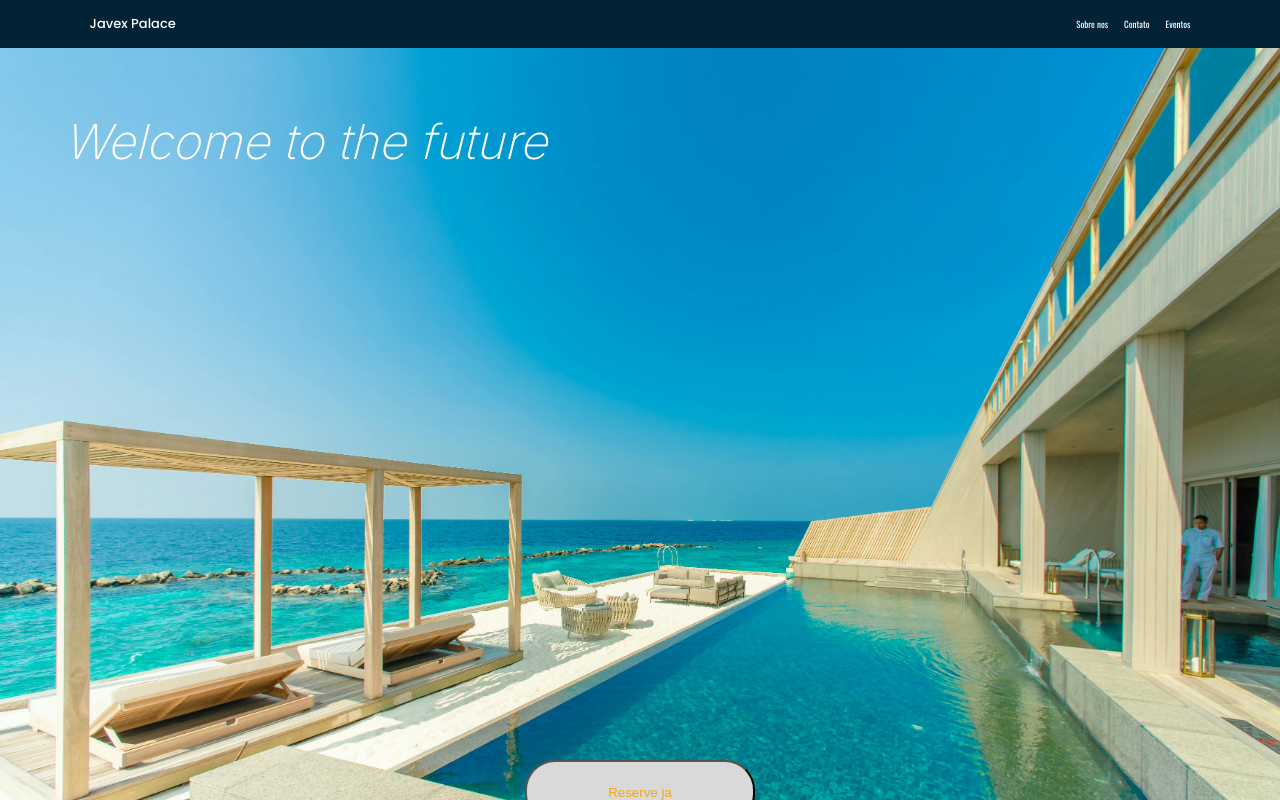
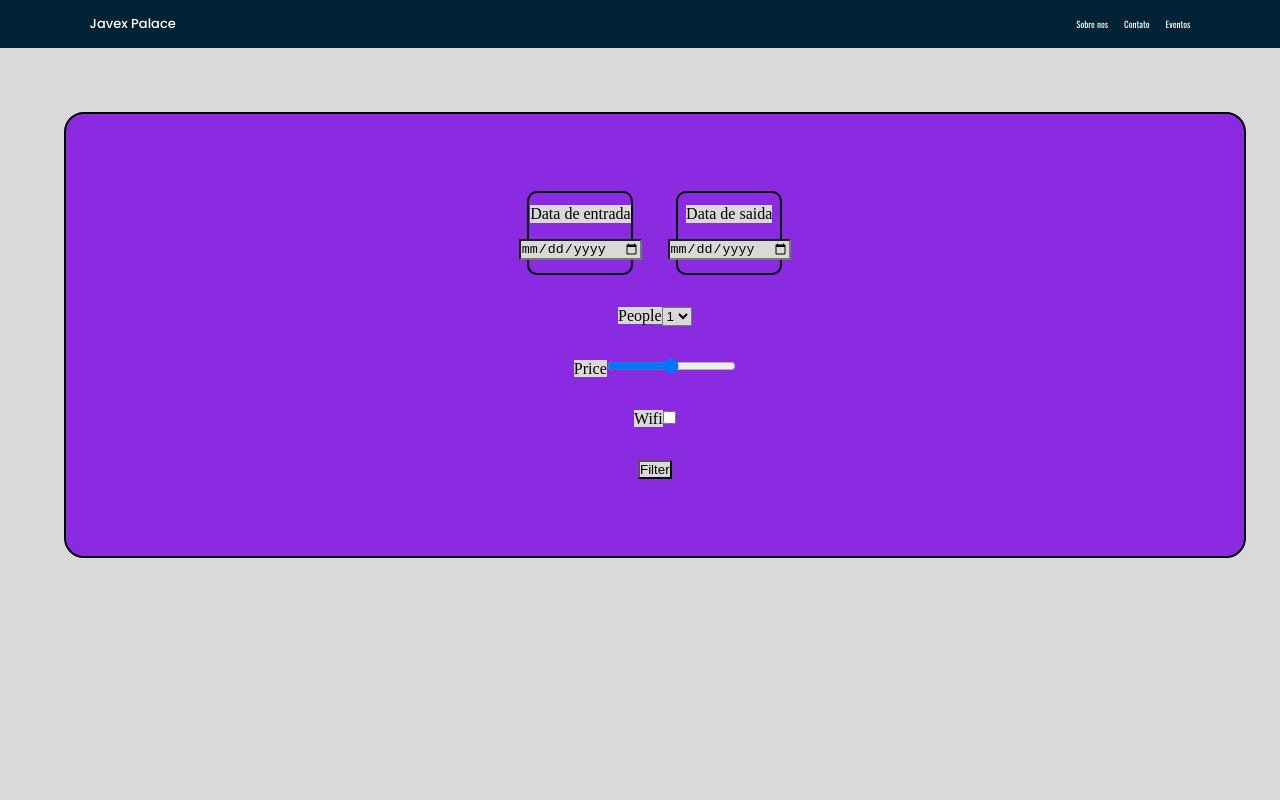
Before and after one commit to JavexVault/JavexPalace, a Vue app in the folder javex-palace/: page /booking in a window 1280 px wide. Shown: the top 800 px of the page. Built offline with nearby package versions, Linux system fonts and the light colour scheme; a web font is replaced by a local one.

Commit message:
feat: creates booking page and implements router

```diff
--- a/javex-palace/src/App.vue
+++ b/javex-palace/src/App.vue
@@ -1,15 +1,11 @@
 <script setup>
-import Carousel from './components/Carousel.vue';
-import Head from './components/Header.vue';
-import Dump from './components/Dump.vue';
-import Hub from './components/HubImage.vue'
+import TopBar from './components/Header.vue'
+import { RouterView } from 'vue-router';
 </script>
 
 <template>
-    <Head/>
-    <Hub/>
-    <Dump/>
-    <Carousel/>
+<TopBar/>
+<RouterView/>
 </template>
 
 <style scoped>
--- a/javex-palace/src/components/Carousel.vue
+++ b/javex-palace/src/components/Carousel.vue
@@ -26,7 +26,7 @@
     }
 
     .image {
-        width: 100%;
+        min-width: 50%;
         height: 10rem;
         border-radius: 10px;
         box-shadow: 5px 5px 5px rgba(0, 0, 0, .3);
--- a/javex-palace/src/components/Header.vue
+++ b/javex-palace/src/components/Header.vue
@@ -1,8 +1,12 @@
-<script></script>
+<script>
+import { RouterLink } from 'vue-router';
+</script>
 
 <template>
     <header>
-        <h1>Javex Palace</h1>
+        <RouterLink class="router-link" to="/">
+            <h1>Javex Palace</h1>
+        </RouterLink>
         <div class="hamburguer">
             <a><i class="fa-solid fa-bars"></i></a>
         </div>
@@ -83,6 +87,9 @@
             transform: scale(1.2);
         }
 
+        .router-link{
+            text-decoration: none;
+        }
     }
 
 </style>
--- a/javex-palace/src/components/HubImage.vue
+++ b/javex-palace/src/components/HubImage.vue
@@ -4,7 +4,9 @@
         <h1>Welcome to the future</h1>
     </div>
     <div class="lower">
-        <button class="botao">Reserve ja</button>
+        <RouterLink class="router-link" to="/booking">
+            <button class="botao">Reserve ja</button>
+        </RouterLink>
     </div>
 </div>
 </template>
@@ -42,7 +44,7 @@
     }
 
     .botao{
-        width: 40%;
+        width: 100%;
         height: 3rem;
         border-radius: 30px;
         transition: transform 0.3s ease-in-out, color 0.3s ease-in-out;
@@ -55,6 +57,10 @@
             color: aliceblue;
     }
 
+    .router-link {
+        width: 40%;
+    }
+
     @media screen and (min-width:700px){
         .botao{
         width: 20%;
@@ -64,5 +70,5 @@
 </style>
 
 <script>
-
+import { RouterLink } from 'vue-router';
 </script>
--- a/javex-palace/src/router/index.js
+++ b/javex-palace/src/router/index.js
@@ -1,8 +1,19 @@
+import Home from '@/views/Home.vue'
+import Booking from '@/views/Booking.vue'
 import { createRouter, createWebHistory } from 'vue-router'
 
 const router = createRouter({
   history: createWebHistory(import.meta.env.BASE_URL),
-  routes: []
+  routes: [
+    {
+      path: '/',
+      component: Home
+    },
+    {
+      path: '/booking',
+      component: Booking
+    }
+  ]
 })
 
 export default router
--- /dev/null
+++ b/javex-palace/src/views/Booking.vue
@@ -0,0 +1,78 @@
+<script></script>
+
+<template>
+    <div class="filter">
+        <div class="datas">
+            <div id="data1" class="data">
+                <label for="checkin">Data de entrada</label>
+                <input name="checkin" type="date">
+            </div>
+            <div id="data2" class="data">
+                <label for="checkin">Data de saida</label>
+                <input name="checkin" type="date">
+            </div>
+        </div>
+        <div id="people" class="item">
+        <label for="People">People</label>
+            <select>
+                <option value="1">1</option>
+                <option value="2">2</option>
+                <option value="3">3</option>
+                <option value="4">4</option>
+                <option value="5">5</option>
+                <option value="6">6</option>
+            </select>
+        </div>
+        <div id="price" class="item">
+            <label for="Price" >Price</label>
+            <input name="Price" type="range">
+        </div>
+        <div id="wifi" class="item">
+            <label for="Wifi">Wifi</label>
+            <input name="Wifi" type="checkbox">
+        </div>
+        <button>Filter</button>
+    </div>
+</template>
+
+<style scoped>
+
+    .filter{
+        background-color: blueviolet;
+        padding: 6%;
+        margin: 5%;
+        display: flex;
+        flex-direction: column;
+        gap: 2rem;
+        align-items: center;
+        width: 80%;
+        border: solid 2px black;
+        border-radius: 20px;
+
+    }
+
+    .item{
+        background-color: transparent;
+    }
+
+    .datas{
+        background-color: transparent;
+        display: flex;
+        justify-content: space-between;
+    }
+
+    .data{
+        border: solid 2px black;
+        border-radius: 10px;
+        background-color: transparent;
+        height: 80px;
+        width: 40% ;
+        display: flex;
+        justify-content: center;
+        align-items: center;
+        flex-direction: column;
+        gap: 1em;
+    }
+
+
+</style>
--- /dev/null
+++ b/javex-palace/src/views/Home.vue
@@ -0,0 +1,15 @@
+<script setup>
+import Carousel from '../components/Carousel.vue'
+import Dump from '../components/Dump.vue'
+import HubImage from '../components/HubImage.vue'
+</script>
+
+<template>
+    <HubImage/>
+    <Carousel/>
+    <Dump/>
+</template>
+
+<style>
+
+</style>
```
